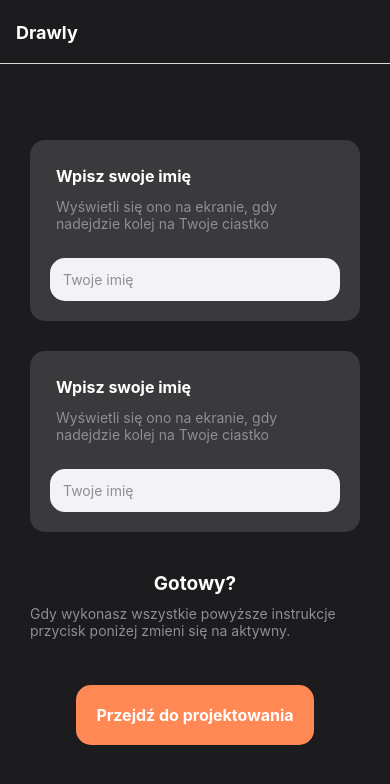
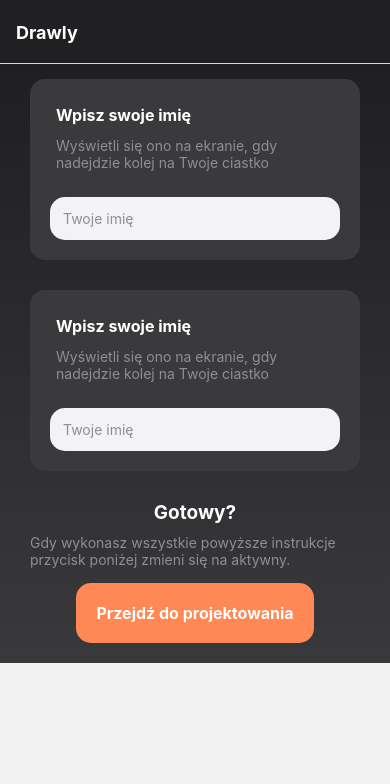
Before and after one commit to dvxi/Drawly, a React Native app: screen /Login in a window 390 px wide. Shown: the top 784 px of the page. Built offline with nearby package versions, Linux system fonts and the light colour scheme.

Commit message:
Implement gradient background

```diff
--- a/App.js
+++ b/App.js
@@ -3,8 +3,20 @@ import { NavigationContainer } from '@react-navigation/native';
 import { createNativeStackNavigator } from '@react-navigation/native-stack';
 
 import Login from './src/screens/LoginScreen/LoginScreen';
+import Drawing from './src/screens/DrawingScreen/DrawingScreen';
 
 const Stack = createNativeStackNavigator();
+
+const navigationOptions = {
+  headerStyle: {
+    backgroundColor: '#1C1C1EFA',
+  },
+  headerTintColor: '#fff',
+  headerTitleStyle: {
+    fontWeight: 'bold',
+  },
+  animation: 'slide_from_right'
+};
 
 const Navigator = (
   <Stack.Navigator initialRouteName="Login">
@@ -13,13 +25,15 @@ const Navigator = (
       component={Login}
       options={{
         title: 'Drawly',
-        headerStyle: {
-          backgroundColor: '#1c1c1e',
-        },
-        headerTintColor: '#fff',
-        headerTitleStyle: {
-          fontWeight: 'bold',
-        },
+        ...navigationOptions,
+      }}
+    />
+    <Stack.Screen
+      name="Drawing"
+      component={Drawing}
+      options={{
+        title: 'Drawing Board',
+        ...navigationOptions
       }}
     />
   </Stack.Navigator>
--- /dev/null
+++ b/src/screens/DrawingScreen/DrawingScreen.jsx
@@ -0,0 +1,11 @@
+import { Text, View } from 'react-native';
+
+const Drawing = () => {
+  return (
+    <View>
+        <Text>Hello</Text>
+    </View>
+  )
+};
+
+export default Drawing;
--- /dev/null
+++ b/src/screens/DrawingScreen/DrawingScreen.style.jsx
@@ -0,0 +1,5 @@
+import { StyleSheet } from 'react-native';
+
+export default StyleSheet.create({
+
+});
--- a/src/screens/LoginScreen/LoginScreen.jsx
+++ b/src/screens/LoginScreen/LoginScreen.jsx
@@ -1,10 +1,14 @@
-import { Text, View, Pressable } from 'react-native';
+import { Text, View, Pressable, ScrollView } from 'react-native';
+import { LinearGradient } from 'expo-linear-gradient';
 import styles from './LoginScreen.style';
 import strings from '../../const/strings.const';
 import Card from '../../components/Card';
 import { cardData } from '../../const/card.const';
+import { useNavigation } from '@react-navigation/native';
 
 const Login = () => {
+  const navigation = useNavigation();
+
   const renderCards = (cardData) => {
     return cardData.map((card, index) => (
         <Card
@@ -13,22 +17,26 @@ const Login = () => {
           content={card.content}
           input
         />
-      )
-    );
+    ));
   };
 
   return (
-    <View style={styles.container}>
+    <View>
+      <LinearGradient
+        colors={['#1C1C1EDD', '#FFFFFFDD']}
+        style={styles.gradient}
+        pointerEvents={'none'}
+      />
+      <ScrollView style={styles.container} showsVerticalScrollIndicator={false}>
         {renderCards(cardData)}
         <View style={styles.subcontainer}>
           <Text style={styles.textTitle}>{strings.loginScreen.subcontainer.title}</Text>
           <Text style={styles.textSecondary}>{strings.loginScreen.subcontainer.text}</Text>
-      </View>
-      <View style={styles.subcontainer}>
-        <Pressable style={styles.button.main}>
+          <Pressable style={styles.button.main} onPress={() => navigation.navigate('Drawing')}>
             <Text style={styles.textMedium}>{strings.loginScreen.button.text}</Text>
           </Pressable>
         </View>
+      </ScrollView>
     </View>
   )
 };
--- a/src/screens/LoginScreen/LoginScreen.style.jsx
+++ b/src/screens/LoginScreen/LoginScreen.style.jsx
@@ -1,17 +1,20 @@
 import { StyleSheet } from 'react-native';
 
 export default StyleSheet.create({
+    gradient: {
+      position:'absolute',
+      bottom: 0,
+      width: '100%',
+      height: '100%'
+    },
     container: {
-      flex: 1,
-      backgroundColor: '#1c1c1e',
-      alignItems: 'center',
-      justifyContent: 'center',
+      backgroundColor: '#1C1C1EDD',
+      height: '100%',
       paddingHorizontal: 30,
     },
     subcontainer: {
       alignItems: 'center',
-      marginVertical: 20,
-      height: '10%',
+      marginVertical: 10,
     },
     textMedium: {
       color: '#fff',
@@ -33,10 +36,11 @@ export default StyleSheet.create({
       main: {
         backgroundColor: '#FF8854',
         padding: 20,
-        borderRadius: 15
+        borderRadius: 15,
+        marginVertical: 10,
       },
       secondary: {
 
       }
     }
-  });
+});
```
Also changed, not shown: package.json (+7 -6 lines), src/components/Card/Card.jsx (+8 -7 lines), 1 other file (tests, documents, lock files or other folders). Lines whose indentation alone changed are shown as unchanged.
